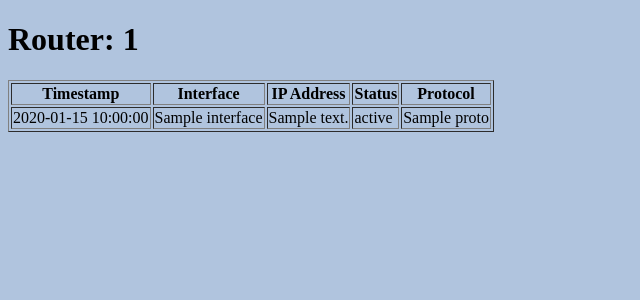
After one commit to IT2166070100/ipa2025-msapp, a Flask app: page /router/1 in a window 1280 px wide. The commit adds this page. Shown: the top 300 px of the page, without its empty margins (0-640 px from the left). Run offline with Flask 3, Linux system fonts and the light colour scheme; a database or web service that is not in the repository returns one stand-in record (values such as "Sample title").

Commit message:
Finished: Part 14 (Stage 5)

```diff
--- a/web/app.py
+++ b/web/app.py
@@ -31,6 +31,14 @@ def add_router():
         })
     return redirect("/")
 
+interface_status = db["interface_status"]
+
+@app.route("/router/<ip>", methods=["GET"])
+def router_details(ip):
+    doc = db.interface_status.find({"router_ip": ip}).sort("timestamp", -1).limit(3)
+    print(doc)
+    return render_template("router_details.html", router_ip=ip, interfaces_data=doc)
+
 @app.route("/delete/<id>", methods=["POST"])
 def delete_router(id):
     routers.delete_one({"_id": ObjectId(id)})
--- a/web/templates/index.html
+++ b/web/templates/index.html
@@ -19,7 +19,7 @@
   <ul>
     {% for field in routers %}
       <li>
-	       {{ field.ip }} - {{ field.username }}
+	       <a href="/router/{{ field.ip }}">{{ field.ip }}</a> - {{ field.username }}
          <form method="POST" action="/delete/{{ field._id }}" style="display:inline">
            <button type="submit">Delete</button>
          </form>
--- /dev/null
+++ b/web/templates/router_details.html
@@ -0,0 +1,28 @@
+<!DOCTYPE html>
+<html>
+<head><title>Router Detail</title></head>
+<link rel="stylesheet" href="/static/style.css" />
+<body>
+  <h1>Router: {{ router_ip }}</h1>
+  <table border="1">
+    <tr>
+      <th>Timestamp</th>
+      <th>Interface</th>
+      <th>IP Address</th>
+      <th>Status</th>
+      <th>Protocol</th>
+    </tr>
+    {% for doc in interfaces_data %}
+      {% for intf in doc.interfaces %}
+      <tr>
+        <td>{{ doc.timestamp }}</td>
+        <td>{{ intf.interface }}</td>
+        <td>{{ intf.ip_address }}</td>
+        <td>{{ intf.status }}</td>
+        <td>{{ intf.proto }}</td>
+      </tr>
+      {% endfor %}
+    {% endfor %}
+  </table>
+</body>
+</html>
```
Also changed, not shown: docker-compose.yml (+0 -14 lines).
